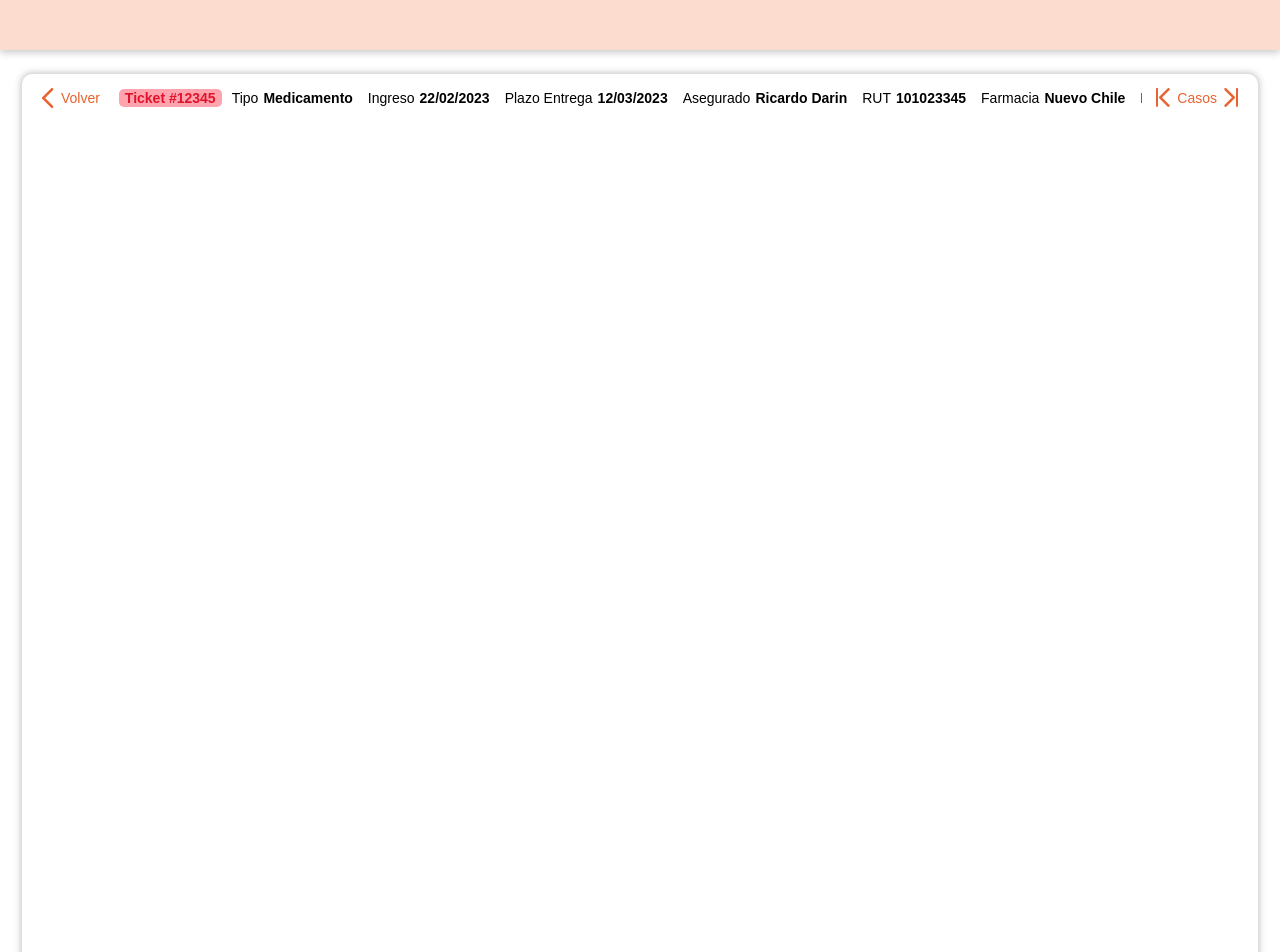
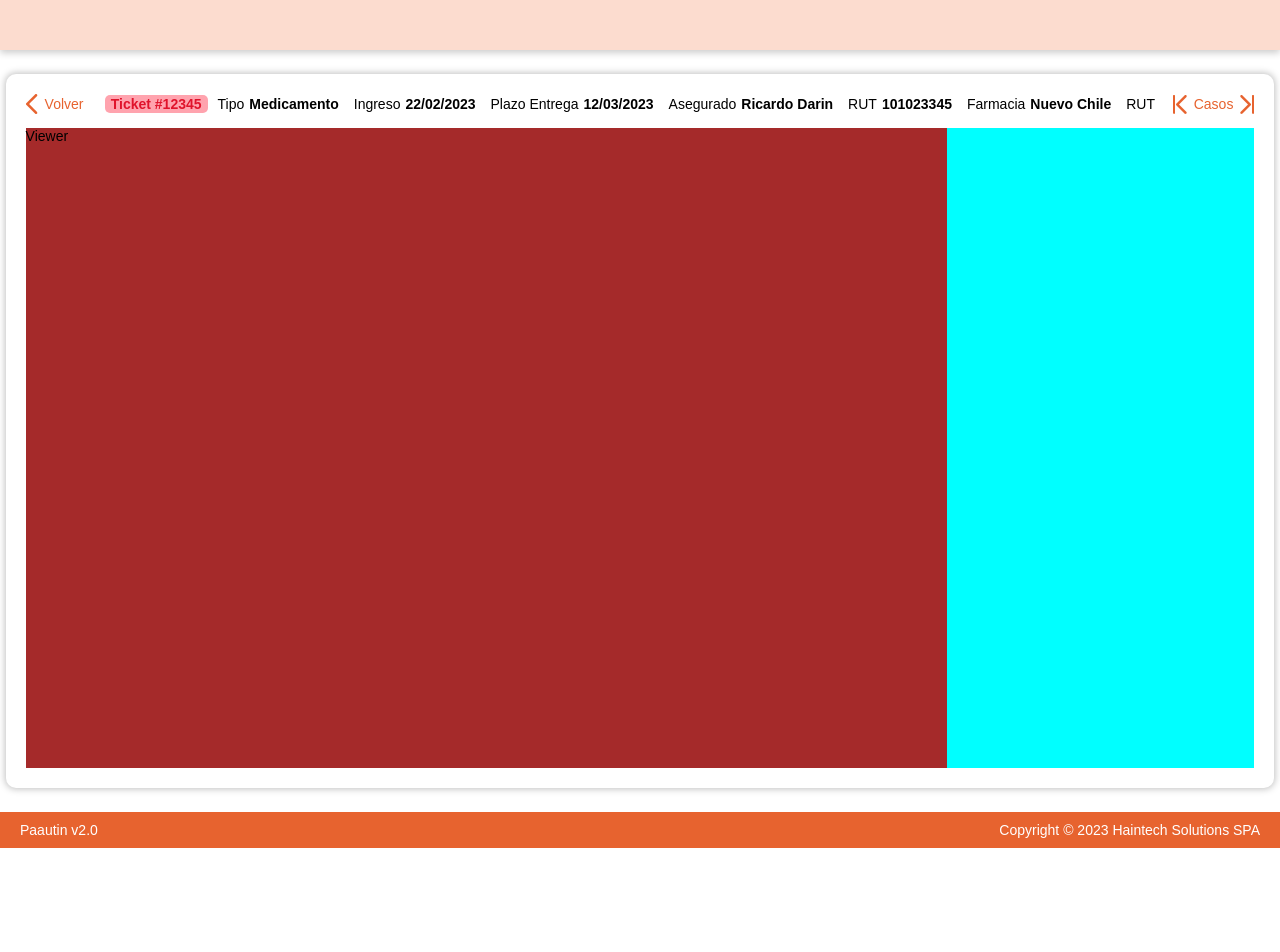
Before and after one commit to EdilbertoHaintech/liquidacion_Automatica, a Vue app: page / in a window 1280 px wide. Shown: the top 952 px of the page. After the commit the page ends 848 px from the top, so only its background shows below. Built offline with nearby package versions, Linux system fonts and the light colour scheme.

Commit message:
Fix proportion Main header, added viewer and action side bar (Right side bar) and footer done

```diff
--- a/src/App.vue
+++ b/src/App.vue
@@ -1,17 +1,19 @@
 <template>
   <!-- Temporal Nav Bar, It's just a reference -->
   <div id="navBar"></div>
-  <LiquidacionAutomatica>
-  </LiquidacionAutomatica>
+  <LiquidacionAutomatica></LiquidacionAutomatica>
+  <Footer></Footer>
 </template>
 
 <script lang="ts">
 import { defineComponent } from 'vue'
 import LiquidacionAutomatica from './components/Liquidacion Automatica.vue';
+import Footer from './components/Footer.vue';
 
 export default {
   components: {
-    LiquidacionAutomatica
+    LiquidacionAutomatica,
+    Footer
   }
 };
 </script>
--- /dev/null
+++ b/src/components/Footer.vue
@@ -0,0 +1,15 @@
+<template>
+    <footer class="d-flex justify-content-between">
+        <span>Paautin v2.0</span>
+        <span>Copyright © 2023 Haintech Solutions SPA</span>
+    </footer>
+</template>
+
+<style>
+footer {
+    background-color: var(--primary-color);
+    color: #fff;
+    margin: 0 auto;
+    padding: 10px 20px;
+}
+</style>
--- a/src/components/Liquidacion Automatica.vue
+++ b/src/components/Liquidacion Automatica.vue
@@ -2,29 +2,46 @@
     <div class="canvas">
         <!-- Header: Case Buttons Actions and Data about Case, Ticket & Person -->
         <MainHeader></MainHeader>
-        <div class="viewer">
-
+        <div class="row">
+            <div class="col-75p" style="background-color:brown;">
+                <Viewer></Viewer>
+            </div>
+            <div class="col-25p" style="background-color: aqua;">
+            </div>
         </div>
     </div>
 </template>
 
 <script lang="ts">
 import MainHeader from './MainHeader.vue';
+import Viewer from './Viewer.vue';
 
 export default {
     components: {
         MainHeader,
+        Viewer
     },
 };
 </script>
 
 <style>
 .canvas {
-    width: 95%;
+    width: 96%;
     margin: 3vh auto;
-    padding: 10px;
+    padding: 20px;
     border-radius: 10px;
     box-shadow: 0px 0px 7px 1px rgba(0, 0, 0, 0.25);
-    height: 3000px;
+}
+
+.col-75p {
+    flex: 0 0 75%;
+    max-width: 75%;
+    height: 80vh;
+}
+
+.col-25p {
+    flex: 0 0 25%;
+    max-width: 25%;
+    height: 80vh;
 }
 </style>
--- a/src/components/MainHeader.vue
+++ b/src/components/MainHeader.vue
@@ -1,5 +1,5 @@
 <template>
-    <div class="row pt-1 pb-1 w-95 justify-content-between">
+    <div class="row pt-0 pb-3 justify-content-between">
         <!-- Could be replace to a button -->
         <a href="#" class="d-flex align-items-center justify-content-start">
             <img src="../assets/Back_Arrow_Orange.png" alt="Regresar">
@@ -47,6 +47,5 @@
 .col-86p {
     flex: 0 0 86%;
     max-width: 86%;
-
 }
 </style>
--- a/src/components/Viewer.vue
+++ b/src/components/Viewer.vue
@@ -0,0 +1,5 @@
+<template>
+    <div>
+        Viewer
+    </div>
+</template>
--- a/src/index.css
+++ b/src/index.css
@@ -72,8 +72,6 @@ button {
   font-weight: 600;
 }
 
-
-
 /* Some styles of Boostrap */
 .container {
   width: 100%;
@@ -84,8 +82,7 @@ button {
 .row {
   display: flex;
   /* Originally is wrap */
-  flex-wrap: nowrap;
-  margin: 0 10px;
+  flex-wrap: wrap;
 }
 
 /* Extra Small screen sizes (less than 576px) */
@@ -792,6 +789,10 @@ button {
   width: 75% !important
 }
 
+.w-95 {
+  width: 95% !important
+}
+
 .w-100 {
   width: 100% !important
 }
```
